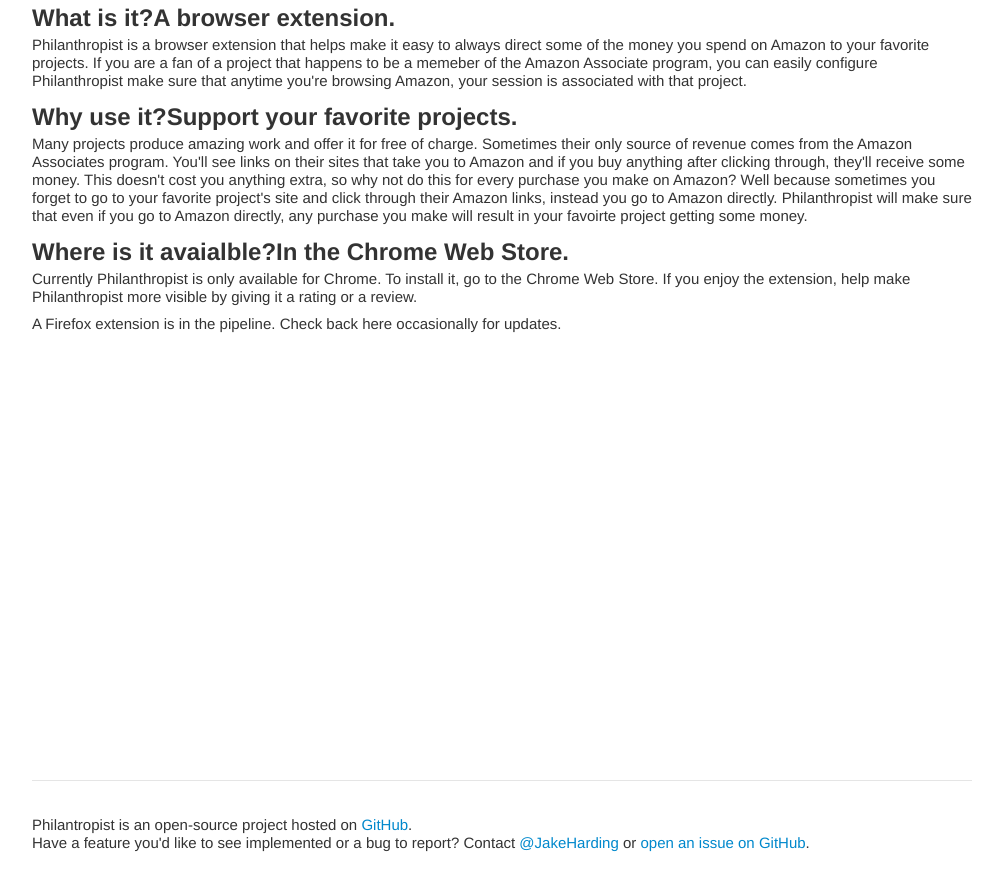
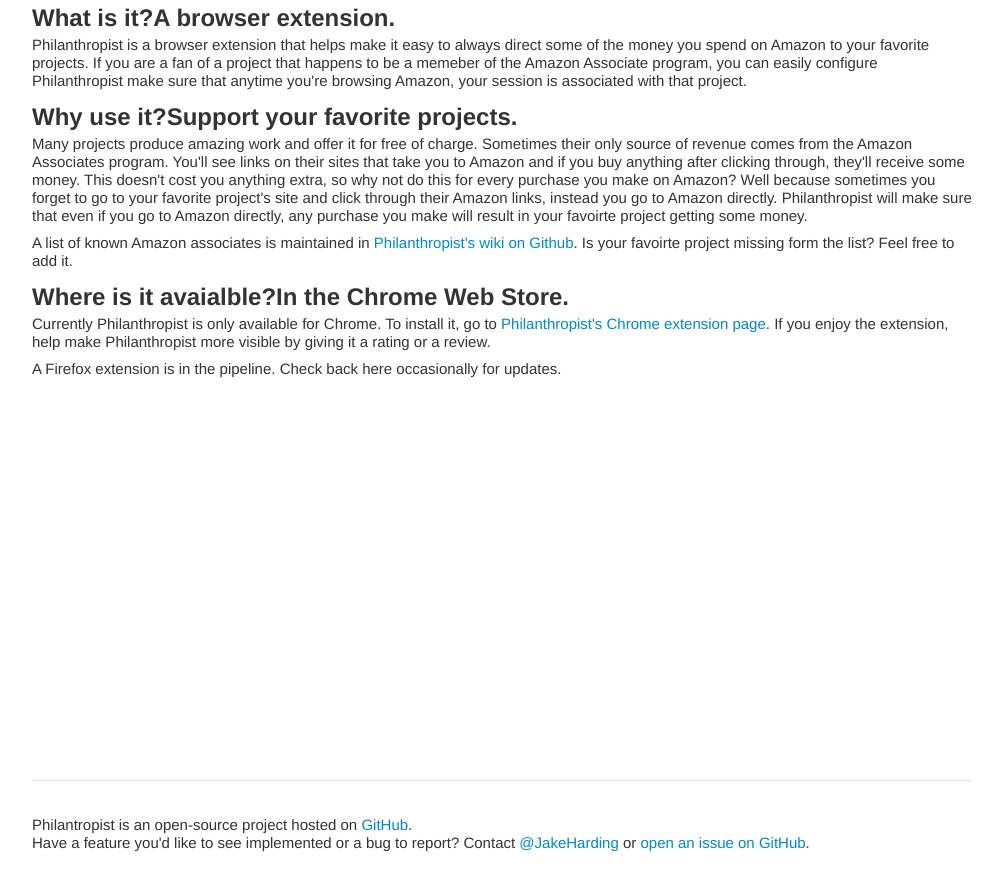
Before and after one commit to jharding/philanthropist, a Jekyll site: the page built from index.html, in a window 1280 px wide. Shown: the top 891 px of the page, without its empty margins (138-1141 px from the left). Built offline with Jekyll 4.4.1, drawn with Linux system fonts in a browser that asks for light colours.

Commit message:
adding some more helpful links to the landing page.

```diff
--- a/index.html
+++ b/index.html
@@ -10,10 +10,11 @@
 <section class='why'>
   <h2><span class='question'>Why use it?</span>Support your favorite projects.</h2>
   <p>Many projects produce amazing work and offer it for free of charge. Sometimes their only source of revenue comes from the Amazon Associates program. You'll see links on their sites that take you to Amazon and if you buy anything after clicking through, they'll receive some money. This doesn't cost you anything extra, so why not do this for every purchase you make on Amazon? Well because sometimes you forget to go to your favorite project's site and click through their Amazon links, instead you go to Amazon directly. Philanthropist will make sure that even if you go to Amazon directly, any purchase you make will result in your favoirte project getting some money.</p>
+  <p>A list of known Amazon associates is maintained in <a target='_blank' href='https://github.com/jharding/philanthropist/wiki/List-of-Associate-IDs'>Philanthropist's wiki on Github</a>. Is your favoirte project missing form the list? Feel free to add it.</p>
 </section>
 
 <section class='where'>
-<h2><span class='question'>Where is it avaialble?</span>In the Chrome Web Store.</h2>
-<p>Currently Philanthropist is only available for Chrome. To install it, go to the Chrome Web Store. If you enjoy the extension, help make Philanthropist more visible by giving it a rating or a review.</p>
-<p>A Firefox extension is in the pipeline. Check back here occasionally for updates.</p>
+  <h2><span class='question'>Where is it avaialble?</span>In the Chrome Web Store.</h2>
+  <p>Currently Philanthropist is only available for Chrome. To install it, go to <a target='_blank' href='https://chrome.google.com/webstore/detail/gpkiioplcncneimghhimiicknclmlodp'>Philanthropist's Chrome extension page</a>. If you enjoy the extension, help make Philanthropist more visible by giving it a rating or a review.</p>
+  <p>A Firefox extension is in the pipeline. Check back here occasionally for updates.</p>
 </section>
```
